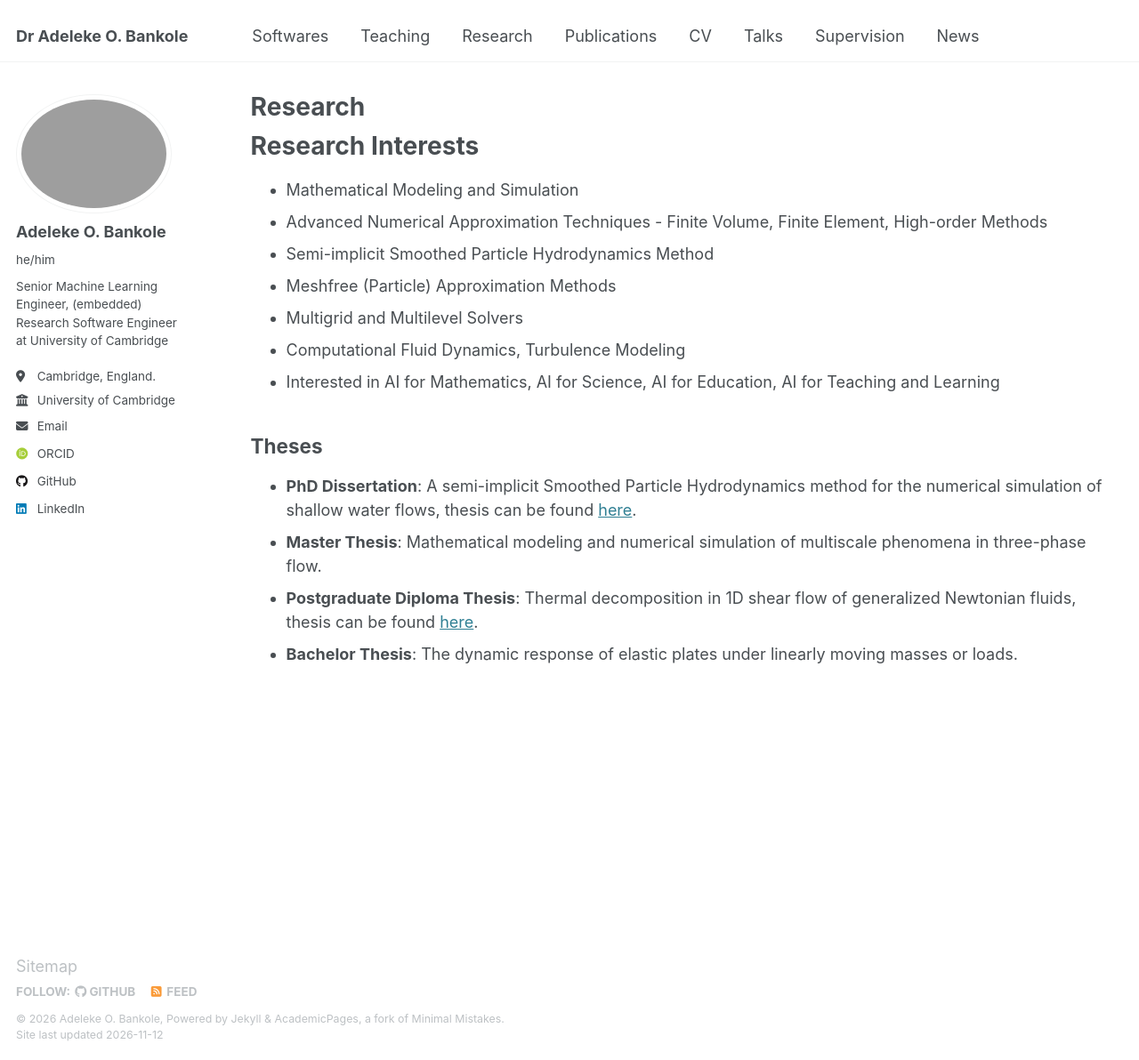
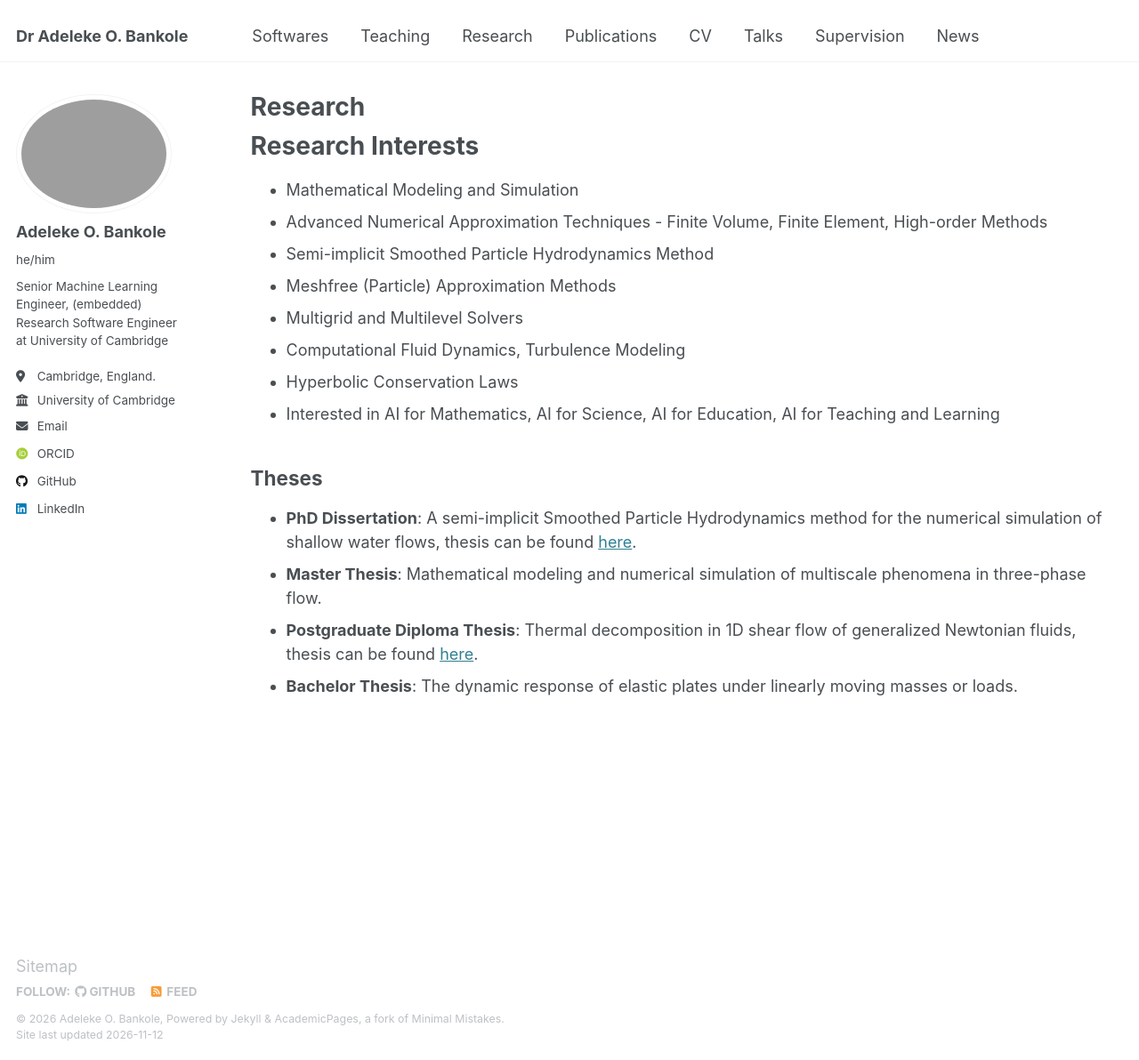
Before and after one commit to AdelekeBankole/adelekebankole.github.io, a Jekyll site: the page built from _research/research.md, in a window 1280 px wide and 1192 px high. Shown: the whole window at 89% size. Built offline with Jekyll 4.4.1, drawn with Linux system fonts in a browser that asks for light colours; some web fonts are replaced.

Commit message:
Update research topics

```diff
--- a/_research/research.md
+++ b/_research/research.md
@@ -12,6 +12,7 @@ Research Interests
 * Meshfree (Particle) Approximation Methods
 * Multigrid and Multilevel Solvers
 * Computational Fluid Dynamics, Turbulence Modeling
+* Hyperbolic Conservation Laws
 * Interested in AI for Mathematics, AI for Science, AI for Education, AI for Teaching and Learning
 
 ## Theses
```
